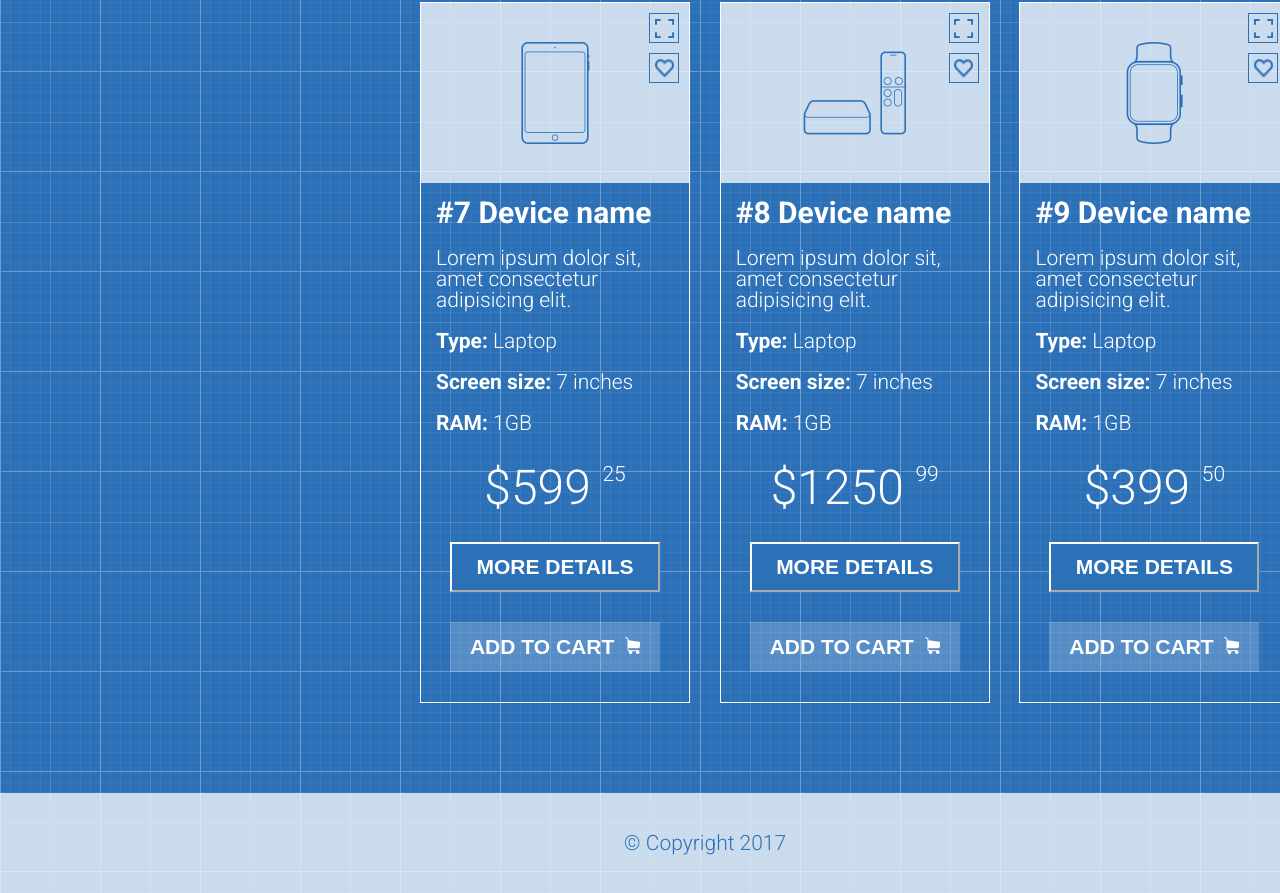
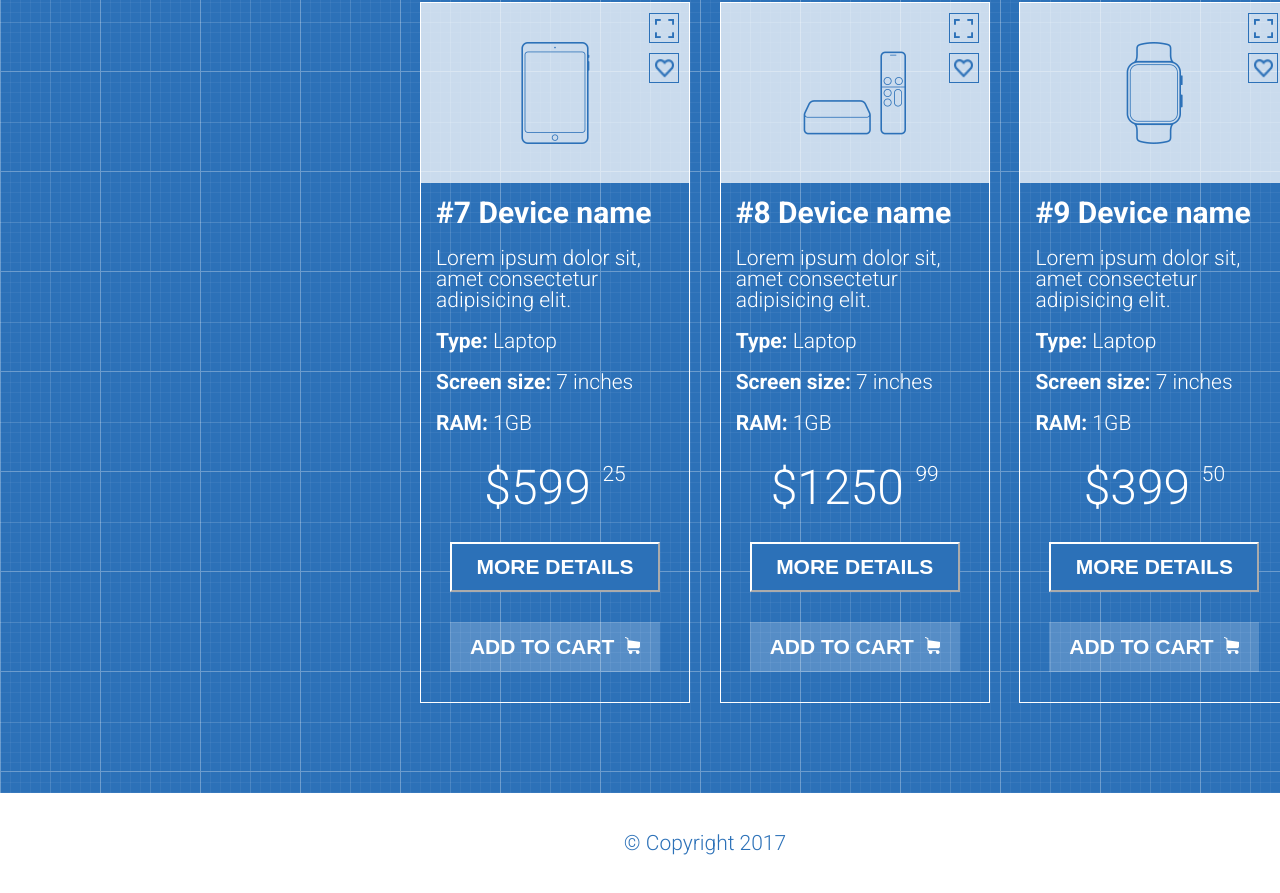
Before and after one commit to AlexSoloviov94/shop-project, a plain HTML site: page index.html in a window 1280 px wide. Shown: the part 1729-2622 px from the top of the page. Drawn offline with Linux system fonts and the light colour scheme.

Commit message:
color footer

```diff
--- a/style.css
+++ b/style.css
@@ -535,6 +535,6 @@ h3 {
     line-height: 100px;
     font-size: 21px;
     color: #2c71b8;
-    background-color: rgba(255, 255, 255, 0.75);
+    background-color: white ;
     text-align: center;
 }
```
